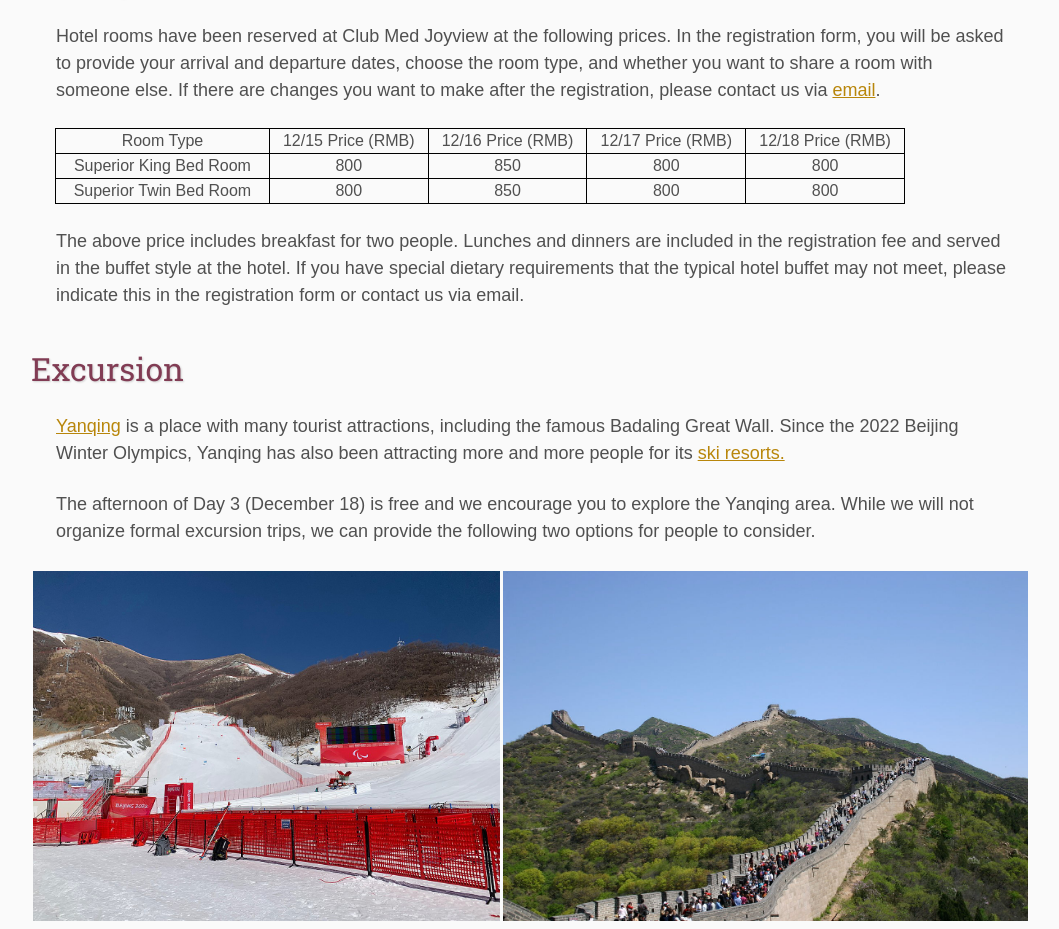
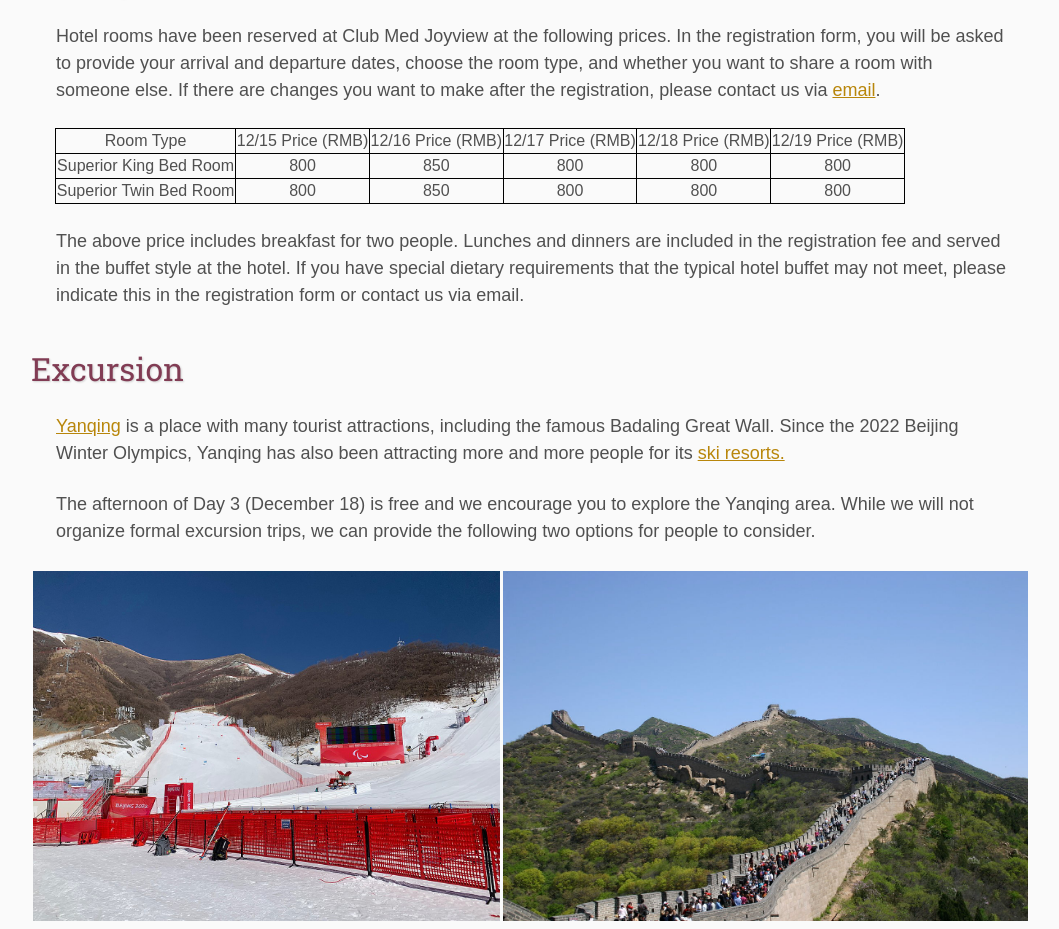
Before and after one commit to EPF2023/EPF2023.github.io, a plain HTML site: page logistics/index.html in a window 1280 px wide. Shown: the part 2064-2993 px from the top of the page, without its empty margins (109-1168 px from the left). Drawn offline with Linux system fonts and the light colour scheme; files that its build step writes are made by us from their sources; a web font is replaced by a local one.

Commit message:
add the room price for 1219

```diff
--- a/logistics/index.html
+++ b/logistics/index.html
@@ -127,6 +127,7 @@
         <th class="border">12/16 Price (RMB)</th>
         <th class="border">12/17 Price (RMB)</th>
         <th class="border">12/18 Price (RMB)</th>
+        <th class="border">12/19 Price (RMB)</th>
       </tr>
       <tr>
         <td class="border">Superior King Bed Room</td>
@@ -134,11 +135,13 @@
         <td class="border">850</td>
         <td class="border">800</td>
         <td class="border">800</td>
+        <td class="border">800</td>
       </tr>
       <tr>
         <td class="border">Superior Twin Bed Room</td>
         <td class="border">800</td>
         <td class="border">850</td>
+        <td class="border">800</td>
         <td class="border">800</td>
         <td class="border">800</td>
       </tr>
```
